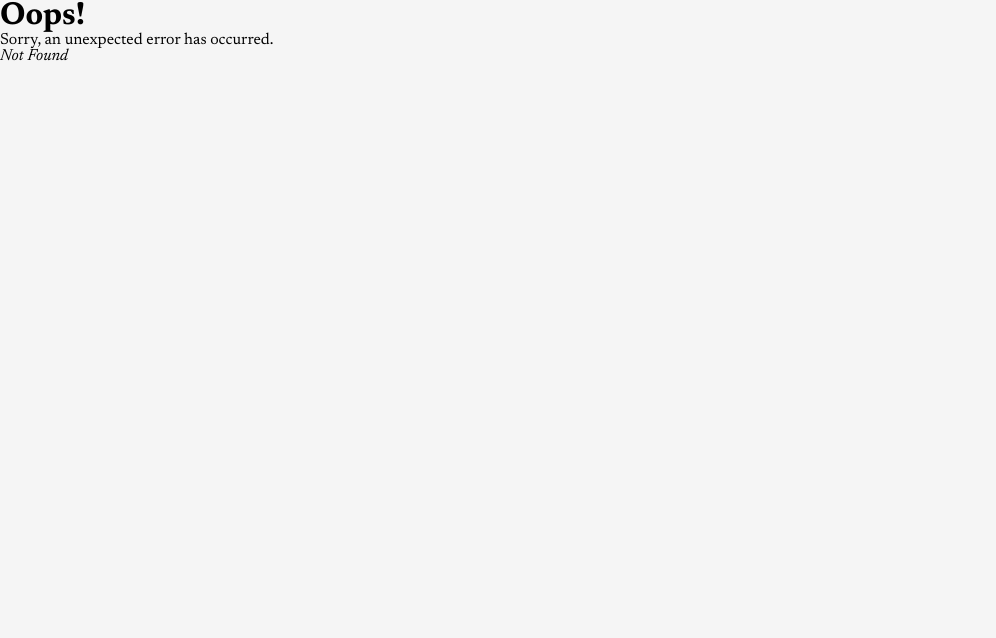
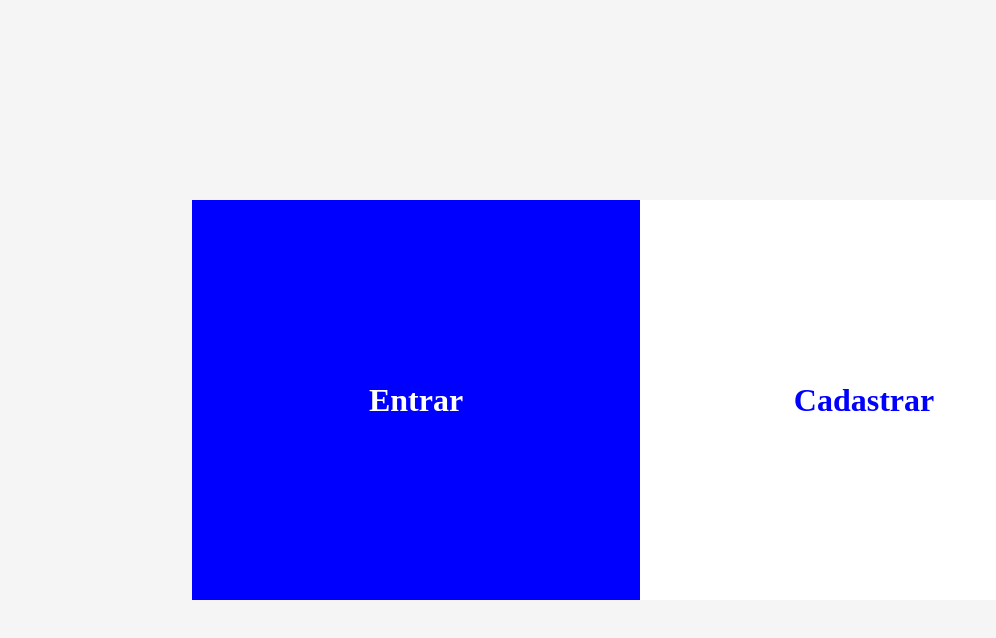
Before and after one commit to DevThomaz/spa-siegeNews, a React (Vite) app: page /auth in a window 1280 px wide. Before the commit this address had no page. Shown: the top 638 px of the page, without its empty margins (0-996 px from the left). Built offline with nearby package versions, Linux system fonts and the light colour scheme.

Commit message:
feat: :sparkles: add login and signup  styles

```diff
--- a/src/components/Navbar/Navbar.jsx
+++ b/src/components/Navbar/Navbar.jsx
@@ -23,6 +23,9 @@ export function Navbar(){
         navigate(`search/${title}`);
         reset();
     }
+    function goAuth(){
+        navigate("/auth")
+    }
 
     return (
         <>
@@ -39,7 +42,7 @@ export function Navbar(){
                 <Link to="/">
                     <ImageLogo src={logo} alt="Logo Siege News" />
                 </Link>
-                <Button>Entrar</Button>
+                <Button onClick={goAuth}>Entrar</Button>
             </Nav>
             {errors.title && <ErrorSpan>{errors.title.message}</ErrorSpan>}
             <Outlet/>
--- /dev/null
+++ b/src/pages/Authentication/Authentication.jsx
@@ -0,0 +1,14 @@
+import { AuthContainer, Section } from "./AutheticationStyled";
+
+export function Authentication(){
+    return(
+        <AuthContainer>
+             <Section type="signin">
+                <h2>Entrar</h2>
+             </Section>
+             <Section type="signup">
+                <h2>Cadastrar</h2>
+             </Section>
+        </AuthContainer>
+    );
+}
--- /dev/null
+++ b/src/pages/Authentication/AutheticationStyled.jsx
@@ -0,0 +1,35 @@
+import styled from "styled-components";
+
+export const AuthContainer = styled.div`
+    height: 100vh;
+    display: flex;
+    justify-content: center;
+    align-items: center;
+    width: 70%;
+    margin: 0 auto;
+
+    form{
+        display: flex;
+        flex-direction: column;
+        gap: 0.5rem;
+        width: 100%;
+    }
+`;
+
+export const Section = styled.section`
+    display: flex;
+    flex-direction: column;
+    justify-content: center;
+    width: 100%;
+    height: 400px;
+    padding: 2rem;
+    gap: 1rem;
+    background-color: ${(props) => (props.type === "signin" ? "blue" : "white")};
+    color: ${(props) => (props.type === "signup" ? "blue" : "white")};
+
+    h2{
+        font-size: 2rem;
+        text-align: center;
+        font-weight: 700;
+    }
+`;
```
Also changed, not shown: src/main.jsx (+8 -3 lines).
